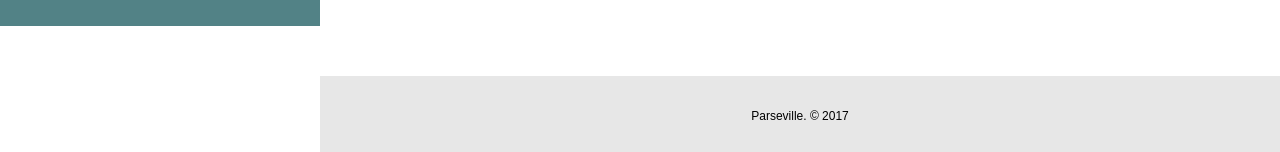
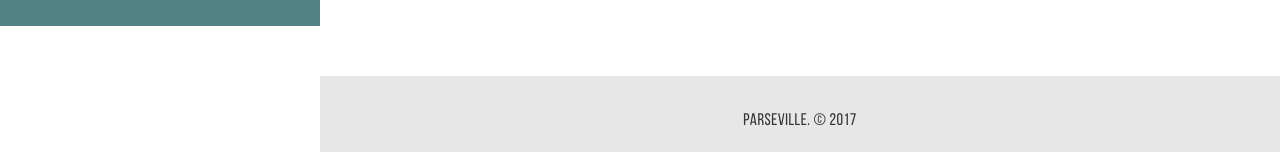
Before and after one commit to martynenko-e/Parseville, a Django app: page /index/ in a window 1280 px wide. Shown: the part 774-926 px from the top of the page. Run offline with Django 3.2, Linux system fonts and the light colour scheme; data that the repository does not hold is empty; some libraries are stand-ins or nearby versions.

Commit message:
small update in footer

```diff
--- a/src/static/css/marty.css
+++ b/src/static/css/marty.css
@@ -1,6 +1,7 @@
 body {
     font-family: 'Arial', sans-serif;
 }
+
 img {
     max-width: 100%
 }
@@ -114,14 +115,20 @@ aside div p {
 #footer {
     min-height: 79px;
     background-color: #e7e7e7;
+    position: relative;
 }
 
 .copyright-text {
+    position: absolute;
+    width: 100%;
     text-align: center;
-    font-size: 12px;
-    line-height: 24px;
-    color: black;
-    padding-top: 28px;
+    bottom: 15%;
+}
+
+.copyright-text-signature {
+    letter-spacing: 0.5px;
+    font-size: 1.2em;
+    font-family: 'Conv_BebasNeue_Regular',sans-serif;
 }
 
 @media screen and (min-width: 769px) {
--- a/src/templates/base.html
+++ b/src/templates/base.html
@@ -19,6 +19,8 @@
 
     <link rel="stylesheet" href="{% static 'css/bootstrap.min.css' %}">
     <link rel="stylesheet" href="{% static 'css/marty.css' %}">
+    <link rel="stylesheet" href="{% static 'css/fonts.css' %}">
+
     <script src="{% static 'js/jquery-1.12.4.min.js' %}"></script>
     <script src="{% static 'js/bootstrap.min.js' %}"></script>
     <script src="{% static 'js/script.js' %}"></script>
```
